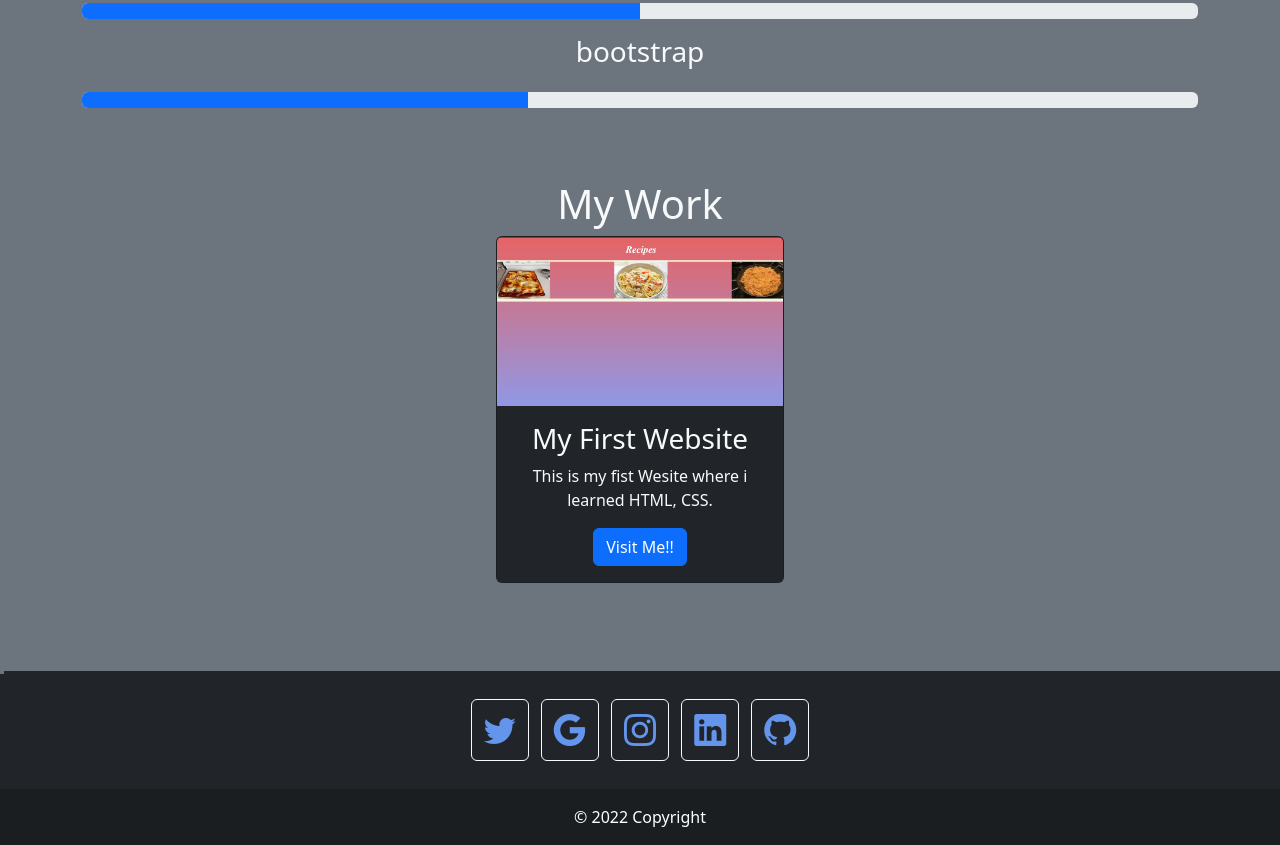
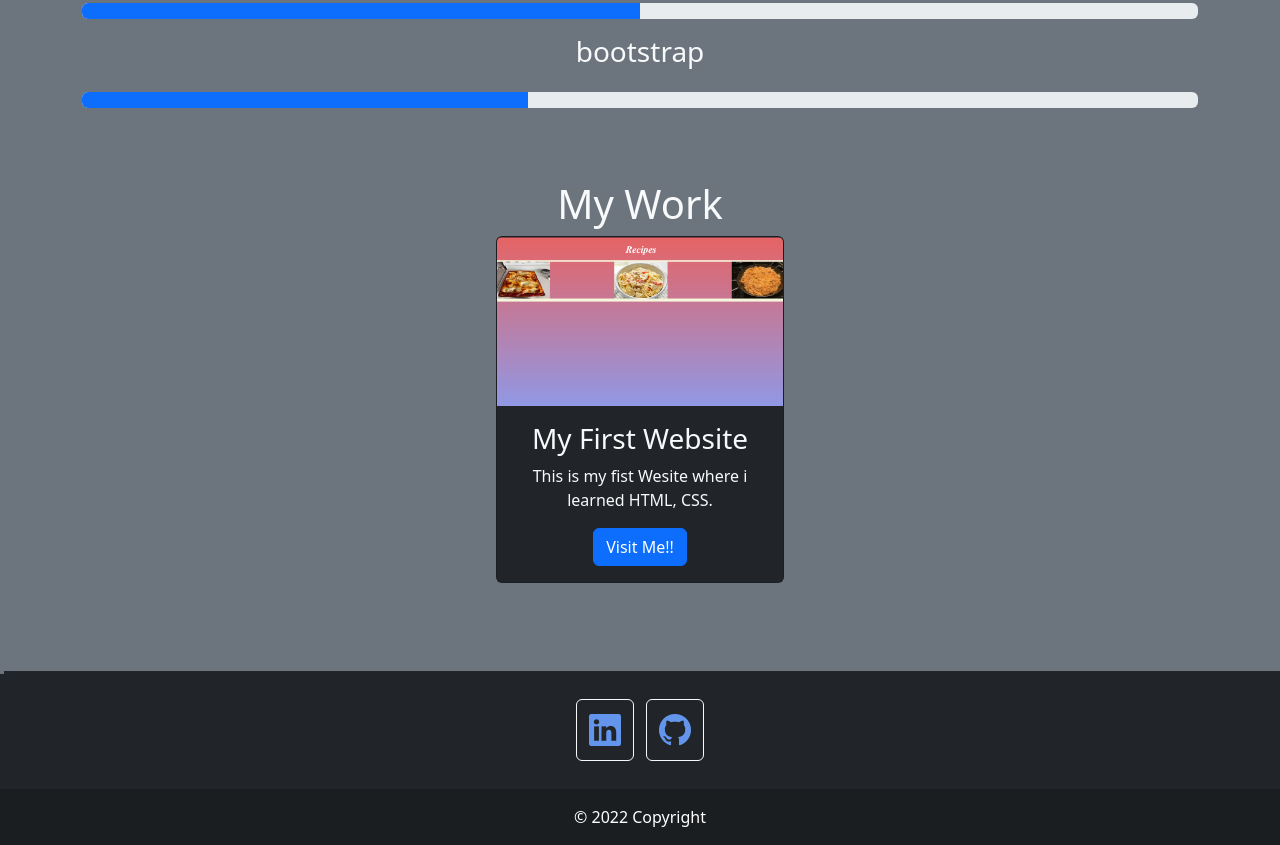
Before and after one commit to Atipbeep/atipbeep.github.io, a plain HTML site: page Index.html in a window 1280 px wide. Shown: the part 771-1616 px from the top of the page. Drawn offline with nearby package versions, Linux system fonts and the light colour scheme; files whose address does not match are found by name.

Commit message:
removed some icons

```diff
--- a/Index.html
+++ b/Index.html
@@ -106,21 +106,6 @@
         <div class="container p-4 pb-0">
           <!-- Section: Social media -->
           <section class="mb-4">
-            <!-- Twitter -->
-            <a class="btn btn-outline-light btn-floating m-1" href="#!" role="button">
-              <i class="bi bi-twitter" style="font-size: 2rem; color: cornflowerblue;"></i>
-            </a>
-
-            <!-- Google -->
-            <a class="btn btn-outline-light btn-floating m-1" href="#!" role="button">
-              <i class="bi bi-google" style="font-size: 2rem; color: cornflowerblue;"></i>
-            </a>
-
-            <!-- Instagram -->
-            <a class="btn btn-outline-light btn-floating m-1" href="#!" role="button">
-              <i class="bi bi-instagram" style="font-size: 2rem; color: cornflowerblue;"></i>
-            </a>
-
             <!-- Linkedin -->
             <a class="btn btn-outline-light btn-floating m-1" href="https://www.linkedin.com/in/atip-viet-nghiem-ab1a2224a/" role="button">
               <i class="bi bi-linkedin" style="font-size: 2rem; color: cornflowerblue;"></i>
```
